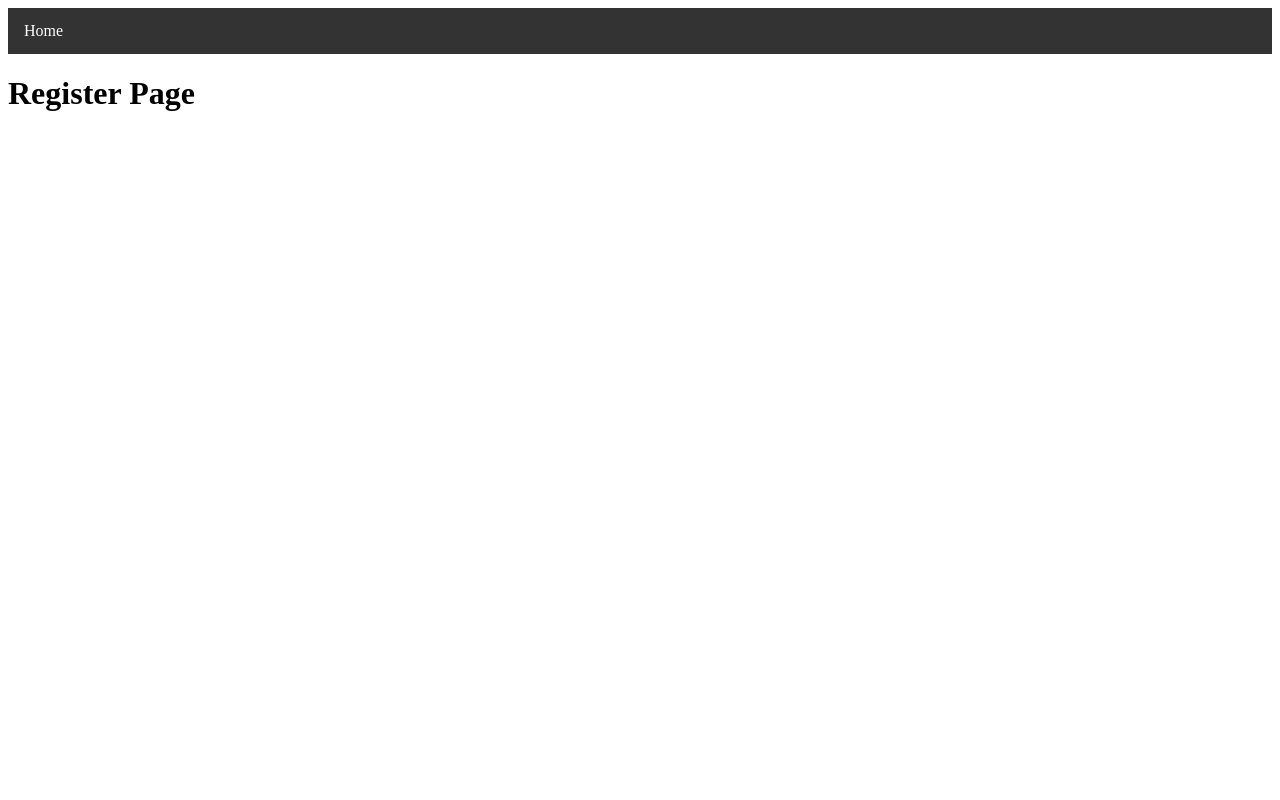
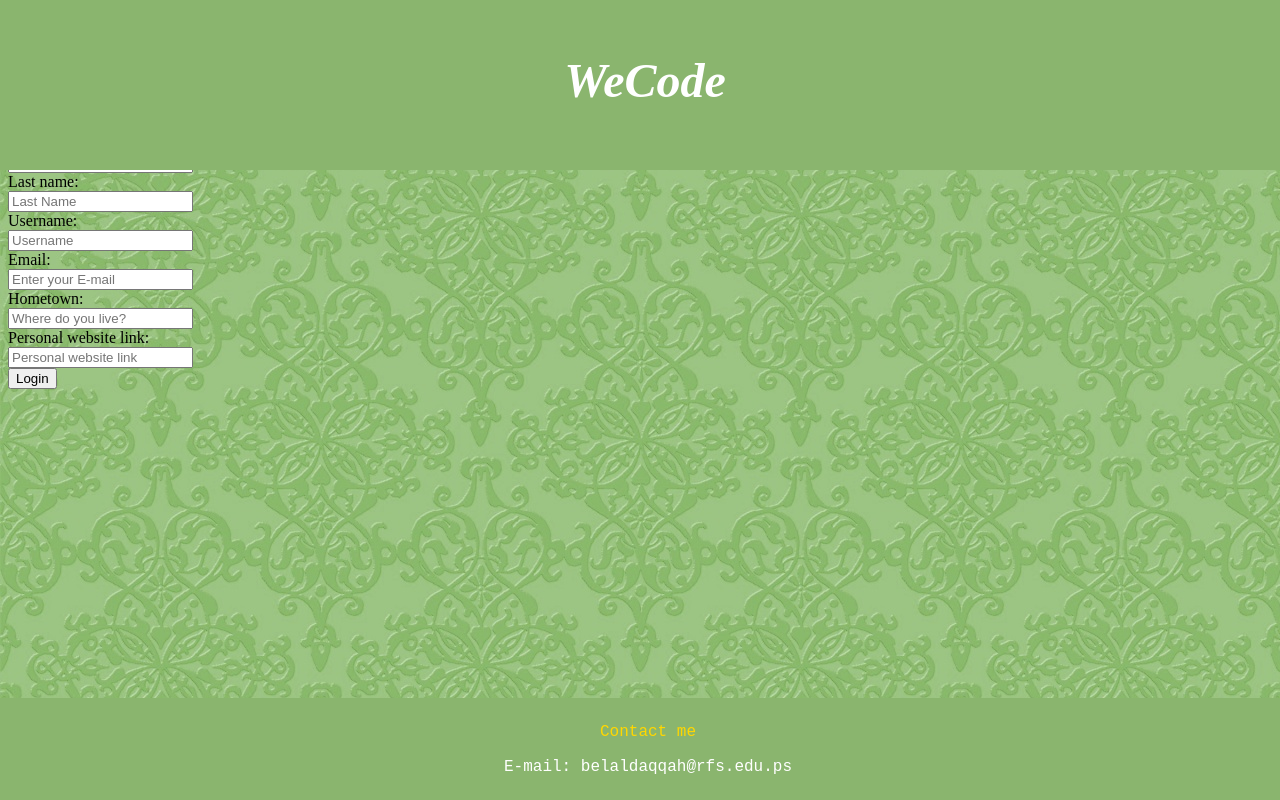
Before and after one commit to belaldaqqah/ola-belal, a Flask app: template templates/register.html in a window 1280 px wide. Run offline with Flask 2, Linux system fonts and the light colour scheme; the template is opened without the code that fills it, so the values that code supplies are empty.

Commit message:
informative message

```diff
--- a/app.py
+++ b/app.py
@@ -2,15 +2,39 @@ from flask import Flask, render_template, request, redirect, url_for
 import dataset
 
 app = Flask(__name__)
-# TODO: connect your database here
+db =  dataset.connect('postgres://aotvgbebjecnxl:8592d2ec4231cbe4641ec6c452a51dc41e0beef794b2fa4c42515fc4b4e93f1a@ec2-184-73-199-72.compute-1.amazonaws.com:5432/d46l183jamtfom')
 
+@app.route('/register' , methods=["GET","POST"])
+def register():
+	UsersTable = db["users"]
+	if request.method == "GET":
+		return render_template("register.html")
+	else:
+		first_name = request.form["first_name"]
+		last_name = request.form["last_name"]
+		email = request.form["email"]
+		username = request.form["username"]
+		hometown = request.form["hometown"]
+		personal_website = request.form['personal_website']
+		entry = {"first_name":first_name ,"last_name":last_name, "email":email, "username":username, "hometown":hometown}
+		nameTocheck = username
+		results = list(UsersTable.find(username = nameTocheck))
+		if len(results) == 0:
+			UsersTable.insert(entry)
+			return redirect ("/home")
+		return render_template('home.html', first_name=first_name , last_name=last_name ,
+			email=email, username=username, hometown=hometown, personal_website=personal_website)
 
-@app.route('/')
 @app.route('/home')
 def homepage():
 	return render_template('home.html')
 
-# TODO: route to /list
+@app.route('/list')
+def listt():
+	UsersTable = db["users"]
+	allUsers = list(UsersTable.all())
+	print allUsers
+	return render_template('list.html' , users= allUsers)
 
 # TODO: route to /feed
 
--- a/static/css/style.css
+++ b/static/css/style.css
@@ -22,3 +22,33 @@ li a {
 li a:hover {
   background-color: #111;
 }
+
+#fixedheader {
+  position:fixed;
+  top:0px;
+  left:0px;
+  width:100%;
+  height: 20%;
+  color: #8AB56E;
+  background:  #8AB56E;
+  padding:5px;
+
+}
+
+
+#fixedfooter {
+  position:fixed;
+  bottom:0px;
+  left:0px;
+  width:100%;
+  background-color:#8AB56E;
+  padding:8px;
+  text-align: center;
+
+}
+.box {
+    color:gold;
+  font-size:300%;
+  text-align: center;
+    height: 50%
+}
--- a/templates/base.html
+++ b/templates/base.html
@@ -1,5 +1,6 @@
 <!DOCTYPE html>
 <html>
+
 <head>
   <link rel="stylesheet" type="text/css" href="../static/css/style.css" />
   <title>WeCode Portal</title>
@@ -8,11 +9,41 @@
 <!-- TODO: add more links on the navigation bar here -->
   </ul>
 </head>
-<body>
+
+	<div id="fixedheader">
+		<p class="box">
+				<font face="Titillium Web" color="white" >
+					<i><strong>
+						WeCode
+					</i></strong>
+				</font>
+		</p>
+	</div>
+
+<body background="../static/images/background.jpg">
+
+
 {% block body %}
 <h1>My home page</h1>
 
 <p>My first paragraph.</p>
 {% endblock%}
+
+
+
+		<div id="fixedfooter">
+        	<p>
+  				<font face="Courier New" color="gold">
+					Contact me
+				</font>
+			</p>
+			<p>
+			 	<font face="Courier New" color="white" >
+			 		E-mail: belaldaqqah@rfs.edu.ps
+				</font>
+			</p>
+
+
+
 </body>
 </html>
--- a/templates/home.html
+++ b/templates/home.html
@@ -2,7 +2,12 @@
 
 {% block body %}
 
+<body background="../static/images/background.png">
+
 <h1>Home Page</h1>
+
+
+</body>
 
 <!-- TODO: implement home page. -->
 
--- a/templates/register.html
+++ b/templates/register.html
@@ -1,7 +1,21 @@
 {% extends "base.html" %}
+{% block body %}
 
-{% block body %}
 <h1>Register Page</h1>
+
+	<title>Text Input Control</title>
+
+		<form method="POST" action="/register" enctype="multipart/form-data">
+			First name:  <br><input type="text" name="first_name" placeholder="First Name" required>
+			<br>
+			Last name:  <br><input type="text" name="last_name" placeholder="Last Name" required><br>
+			Username: <br><input type ="text" name ="username" placeholder="Username" required ><br>
+			Email: <br><input type="email" name="email" pattern="[^ @]*@[^ @]*" placeholder="Enter your E-mail" required><br>
+			Hometown: <br><input type="text" name="hometown" placeholder="Where do you live?" required><br>
+			Personal website link: <br><input type="text" name="personal_website" placeholder="Personal website link" required><br>
+			<input type="submit" value="Login">
+		</form>
+
 
 <!-- TODO: implement register page -->
 
```
Also changed, not shown: templates/list.html (+21 -3 lines), static/images/background.jpg (added).
